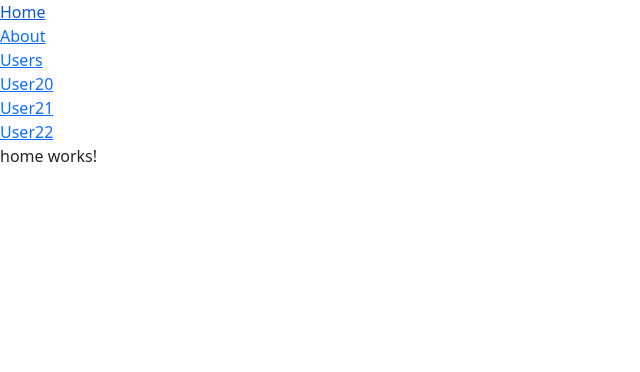
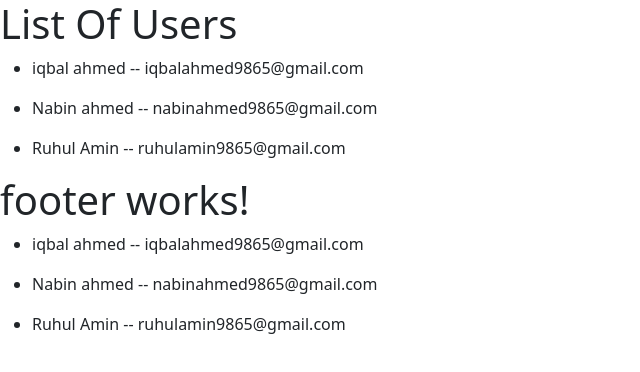
Before and after one commit to iqbal9865/explore-angular, an Angular app: page / in a window 1280 px wide. Shown: the top 372 px of the page, without its empty margins (0-640 px from the left). Built offline with nearby package versions, Linux system fonts and the light colour scheme.

Commit message:
share same data in different components using ng service

```diff
--- a/src/app/app.component.css
+++ b/src/app/app.component.css
@@ -11,6 +11,6 @@ form .ng-invalid {
   color: red;
 } */
 
-a{
+/* a{
   display: block;
-}
+} */
--- a/src/app/app.component.html
+++ b/src/app/app.component.html
@@ -133,6 +133,14 @@
   </form>
 </div> -->
 
+<!-- <form #formdata="ngForm" (ngSubmit)="submitData(formdata.value)" >
+  <input type="text" name="username" ngModel> <br><br>
+  <input type="email" name="email" ngModel> <br>
+  <button>SUBMIT</button>
+</form>
+<h1>{{showData.username }}</h1>
+<h1>{{showData.email}}</h1>
+
 <div>
   <a routerLink="/">
     Home
@@ -156,4 +164,14 @@
     User22
   </a>
 </div>
-<router-outlet></router-outlet>
+<router-outlet></router-outlet> -->
+<div>
+  <h1>List Of Users</h1>
+  <ul *ngFor="let user of users">
+    <li>
+      {{ user.name }} -- {{ user.email }}
+    </li>
+  </ul>
+</div>
+
+<app-footer></app-footer>
--- a/src/app/app.component.ts
+++ b/src/app/app.component.ts
@@ -1,5 +1,6 @@
 import { Component } from '@angular/core';
 import { NgForm } from '@angular/forms';
+import { UserdataService } from './services/userdata.service';
 @Component({
   selector: 'app-root',
   templateUrl: './app.component.html',
@@ -7,6 +8,8 @@ import { NgForm } from '@angular/forms';
 })
 export class AppComponent {
   title = 'explore-angular';
+
+
   // users = ["habib", "Kabir", "Nixam", "Monu", "Mixin"];
   // data = 'Code Step By Step';
   // name = 'iqbal';
@@ -86,4 +89,16 @@ export class AppComponent {
   //     this.displayFailedSubmit = "All Field Must Be Fill Up";
   //   }
   // }
+
+
+  // showData: any = {}
+  // submitData(data: NgForm) {
+  //   console.log(data);
+  //   this.showData = data
+  // }
+  users : any = []
+  constructor (private userdata: UserdataService) {
+    console.dir(userdata.users())
+    this.users = userdata.users();
+  }
 }
--- a/src/app/app.module.ts
+++ b/src/app/app.module.ts
@@ -9,13 +9,15 @@ import { FormsModule } from '@angular/forms';
 import { UsersComponent } from './users/users.component';
 import { HomeComponent } from './home/home.component';
 import { AboutComponent } from './about/about.component';
+import { FooterComponent } from './footer/footer.component';
 @NgModule({
   declarations: [
     AppComponent,
     HeaderComponent,
     UsersComponent,
     HomeComponent,
-    AboutComponent
+    AboutComponent,
+    FooterComponent
   ],
   imports: [
     BrowserModule,
--- /dev/null
+++ b/src/app/footer/footer.component.html
@@ -0,0 +1,4 @@
+<h1>footer works!</h1>
+<ul *ngFor="let user of users">
+  <li>{{ user.name }} -- {{ user.email }}</li>
+</ul>
--- /dev/null
+++ b/src/app/footer/footer.component.ts
@@ -0,0 +1,19 @@
+import { Component, OnInit } from '@angular/core';
+import { UserdataService } from '../services/userdata.service';
+@Component({
+  selector: 'app-footer',
+  templateUrl: './footer.component.html',
+  styleUrls: ['./footer.component.css']
+})
+export class FooterComponent implements OnInit {
+
+  users: any = []
+  constructor(private userdata : UserdataService) {
+    console.dir('hi user data called from footer ' + userdata)
+    this.users = userdata.users();
+  }
+
+  ngOnInit(): void {
+  }
+
+}
--- /dev/null
+++ b/src/app/services/userdata.service.ts
@@ -0,0 +1,15 @@
+import { Injectable } from '@angular/core';
+
+@Injectable({
+  providedIn: 'root',
+})
+export class UserdataService {
+  constructor() { }
+  users() {
+    return [
+      { name: 'iqbal ahmed', age: 23, email: 'iqbalahmed9865@gmail.com' },
+      { name: 'Nabin ahmed', age: 22, email: 'nabinahmed9865@gmail.com' },
+      { name: 'Ruhul Amin', age: 23, email: 'ruhulamin9865@gmail.com' },
+    ]
+  }
+}
```
Also changed, not shown: src/app/footer/footer.component.css (added), 2 other files (tests, documents, lock files or other folders).
